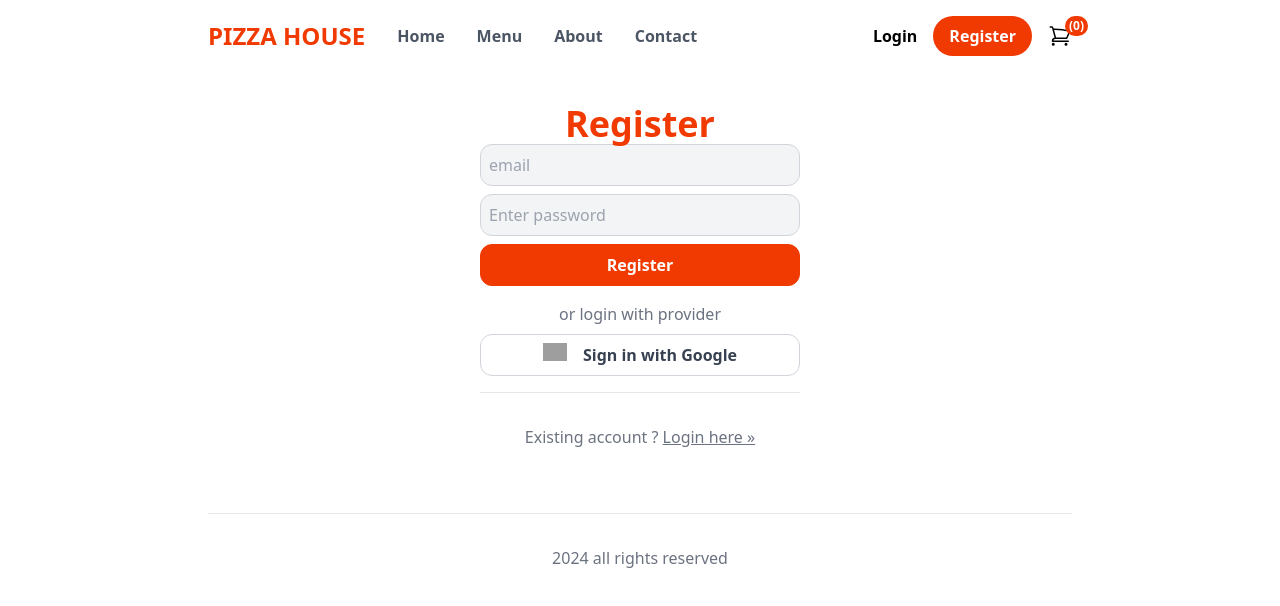
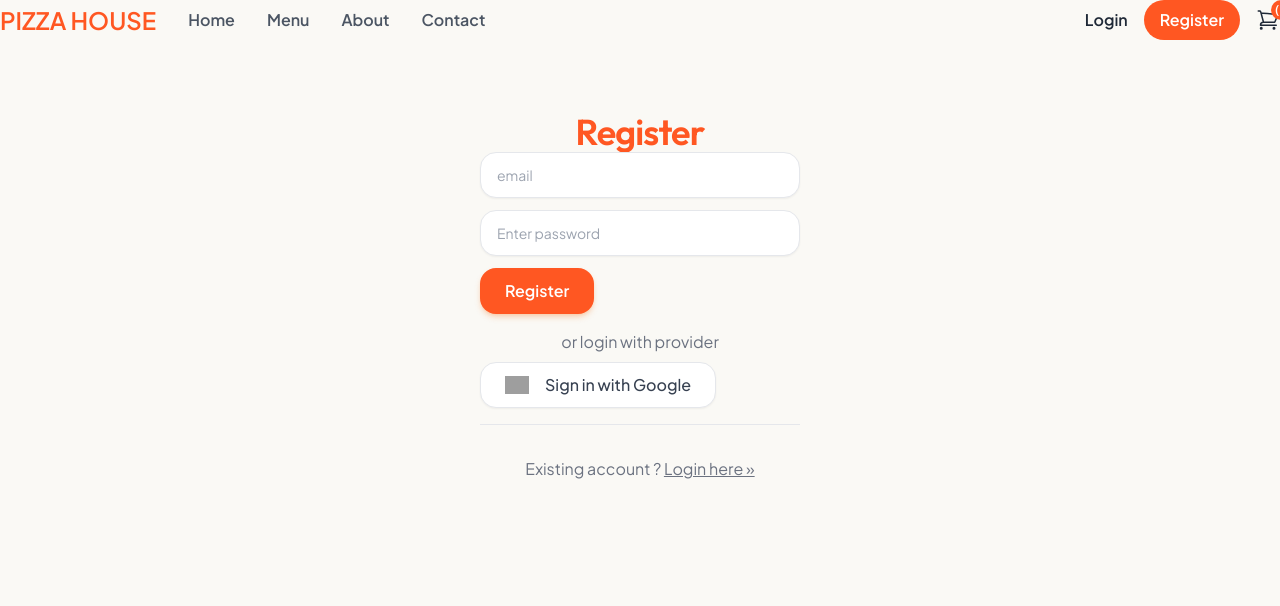
Before and after one commit to ronit1161/food-ordering, a Next.js app: page /register in a window 1280 px wide. Shown: the top 606 px of the page. Built offline with nearby package versions, Linux system fonts and the light colour scheme; no server answers; grey boxes are pictures that could not be loaded.

Commit message:
style: setup vibrant feast design system, google fonts, and global theme styling

```diff
--- a/src/app/globals.css
+++ b/src/app/globals.css
@@ -2,55 +2,110 @@
 @tailwind components;
 @tailwind utilities;
 
-section.hero {
-  @apply block md:grid;
-  grid-template-columns: 0.4fr 0.6fr;
+@layer base {
+  body {
+    @apply text-gray-800 bg-[#FAF9F5];
+  }
+
+  h1, h2, h3, h4, h5, h6 {
+    @apply font-display tracking-tight text-gray-900;
+  }
 }
+
+/* Custom Scrollbar */
+::-webkit-scrollbar {
+  width: 8px;
+  height: 8px;
+}
+::-webkit-scrollbar-track {
+  background: #f1f1f1;
+}
+::-webkit-scrollbar-thumb {
+  background: #cbd5e1;
+  border-radius: 9999px;
+}
+::-webkit-scrollbar-thumb:hover {
+  background: #94a3b8;
+}
+
+/* Input Fields styling */
 select,
+textarea,
 input[type="email"],
 input[type="password"],
 input[type="tel"],
-input[type="text"] {
-  @apply w-full mb-2 rounded-xl;
-  @apply border p-2 border-gray-300 bg-gray-100 block;
+input[type="text"],
+input[type="number"] {
+  @apply w-full mb-3 rounded-2xl border border-gray-200 bg-white px-4 py-3 text-sm text-gray-800 shadow-sm transition-all;
+  @apply focus:border-primary focus:outline-none focus:ring-4 focus:ring-primary/10;
 }
 
-input[type="email"]:disabled,
-input[type="password"]:disabled,
-input[type="tel"]:disabled,
-input[type="text"]:disabled {
-  @apply bg-gray-300 border-0 cursor-not-allowed text-gray-400;
-}
-
-label + input {
-  margin-top: -2px;
+input:disabled,
+select:disabled,
+textarea:disabled {
+  @apply bg-gray-100 border-gray-200 cursor-not-allowed text-gray-400 shadow-none;
 }
 
 label {
-  @apply text-gray-500 text-sm leading-3;
+  @apply block text-xs font-bold uppercase tracking-wider text-gray-600 mb-1.5 ml-1;
 }
 
+/* Button & Action Styling */
 button,
 .button {
-  @apply block w-full text-gray-700 font-semibold;
-  @apply border border-gray-300 rounded-xl px-6 py-2;
+  @apply inline-flex items-center justify-center font-medium rounded-2xl px-6 py-2.5 transition-all duration-200 active:scale-[0.98];
+  @apply border border-gray-200 bg-white text-gray-700 shadow-sm hover:bg-gray-50 hover:border-gray-300;
 }
 
 button[type="submit"],
 .submit,
 button.primary {
-  @apply border-primary bg-primary text-white font-semibold;
+  @apply border-transparent bg-primary text-white font-semibold shadow-md shadow-orange-500/25;
+  @apply hover:bg-primary-dark hover:shadow-lg hover:shadow-orange-500/30;
 }
 
 button[type="submit"]:disabled,
-.submit:disabled {
-  @apply cursor-not-allowed bg-red-400;
+.submit:disabled,
+button.primary:disabled {
+  @apply cursor-not-allowed bg-orange-300 shadow-none opacity-70;
+}
+
+/* Navigation & Filter Tabs */
+div.tabs {
+  @apply flex flex-wrap gap-2 justify-center my-6;
 }
 
 div.tabs > * {
-  @apply bg-gray-300 text-gray-700 rounded-full py-2 px-4;
+  @apply bg-white border border-gray-200 text-gray-600 font-medium rounded-full py-2 px-5 text-sm transition-all shadow-sm;
+  @apply hover:border-orange-200 hover:text-primary hover:bg-orange-50/50;
 }
 
 div.tabs > *.active {
-  @apply bg-primary text-white;
+  @apply bg-primary text-white border-primary shadow-md shadow-orange-500/25 font-semibold;
 }
+
+/* Toastify Notifications Styling & Z-Index */
+.Toastify__toast-container {
+  z-index: 999999 !important;
+}
+
+.Toastify__toast {
+  border-radius: 1rem !important;
+  font-family: var(--font-jakarta), system-ui, sans-serif !important;
+  font-size: 0.875rem !important;
+  font-weight: 500 !important;
+  box-shadow: 0 10px 25px -5px rgba(0, 0, 0, 0.1), 0 8px 10px -6px rgba(0, 0, 0, 0.05) !important;
+  border: 1px solid rgba(254, 215, 170, 0.4) !important;
+}
+
+.Toastify__toast--success {
+  border-left: 4px solid #10b981 !important;
+}
+
+.Toastify__toast--error {
+  border-left: 4px solid #ef4444 !important;
+}
+
+.Toastify__toast--info {
+  border-left: 4px solid #3b82f6 !important;
+}
--- a/src/app/layout.js
+++ b/src/app/layout.js
@@ -1,35 +1,40 @@
-import { Inter } from "next/font/google";
+import { Plus_Jakarta_Sans, Outfit } from "next/font/google";
 import "./globals.css";
 import Header from "@/components/layout/Header";
+import Footer from "@/components/layout/Footer";
 import AppContext from "@/components/AppContext";
-import { ToastContainer } from "react-toastify";
 import "react-toastify/dist/ReactToastify.css";
 
-const inter = Inter({
+const jakarta = Plus_Jakarta_Sans({
   subsets: ["latin"],
-  variable: "--font-geist-sans",
-  weight: ["100", "400", "500", "700", "900"],
+  variable: "--font-jakarta",
+  weight: ["400", "500", "600", "700", "800"],
+  display: "swap",
+});
+
+const outfit = Outfit({
+  subsets: ["latin"],
+  variable: "--font-outfit",
+  weight: ["500", "600", "700", "800", "900"],
+  display: "swap",
 });
 
 export const metadata = {
-  title: "Create Next App",
-  description: "Generated by create next app",
+  title: "Delight Bites | Artisan Pizzas & Gourmet Fast Food",
+  description: "Handcrafted stone-baked pizzas, flame-grilled burgers, and crispy sides made with farm-fresh ingredients and delivered piping hot.",
 };
 
 export default function RootLayout({ children }) {
   return (
-    <html lang="en" className="scroll-smooth">
-      <body>
-        <main className="max-w-4xl mx-auto p-4">
-          <AppContext>
-            <Header />
+    <html lang="en" className={`scroll-smooth ${jakarta.variable} ${outfit.variable}`}>
+      <body className="font-sans bg-[#FAF9F5] text-gray-800 antialiased min-h-screen flex flex-col selection:bg-orange-500 selection:text-white">
+        <AppContext>
+          <Header />
+          <main className="flex-1 max-w-7xl w-full mx-auto px-4 sm:px-6 lg:px-8 py-6">
             {children}
-            <footer className="border-t p-8 mt-16 text-center text-gray-500">
-              2024 all rights reserved
-            </footer>
-            <ToastContainer /> {/* Add ToastContainer here */}
-          </AppContext>
-        </main>
+          </main>
+          <Footer />
+        </AppContext>
       </body>
     </html>
   );
--- a/tailwind.config.js
+++ b/tailwind.config.js
@@ -8,7 +8,38 @@ module.exports = {
   theme: {
     extend: {
       colors: {
-        primary: "#f13a01",
+        primary: {
+          DEFAULT: "#FF5722",
+          dark: "#E64A19",
+          light: "#FFF3ED",
+          subtle: "#FFF8F5",
+        },
+        accent: {
+          DEFAULT: "#F59E0B",
+          dark: "#D97706",
+          light: "#FEF3C7",
+        },
+        dark: {
+          DEFAULT: "#0F172A",
+          muted: "#334155",
+        },
+        surface: "#FFFFFF",
+        cream: "#FFFDF9",
+      },
+      fontFamily: {
+        sans: ["var(--font-jakarta)", "sans-serif"],
+        display: ["var(--font-outfit)", "sans-serif"],
+      },
+      boxShadow: {
+        card: "0 10px 30px -8px rgba(0, 0, 0, 0.05), 0 4px 6px -4px rgba(0, 0, 0, 0.02)",
+        "card-hover": "0 22px 35px -10px rgba(255, 87, 34, 0.12), 0 8px 16px -6px rgba(0, 0, 0, 0.06)",
+        "primary-glow": "0 10px 25px -5px rgba(255, 87, 34, 0.4)",
+        "accent-glow": "0 10px 25px -5px rgba(245, 158, 11, 0.4)",
+      },
+      borderRadius: {
+        '2xl': '1rem',
+        '3xl': '1.5rem',
+        '4xl': '2rem',
       },
     },
   },
```
Also changed, not shown: public/hero-pizza.jpg (added).
